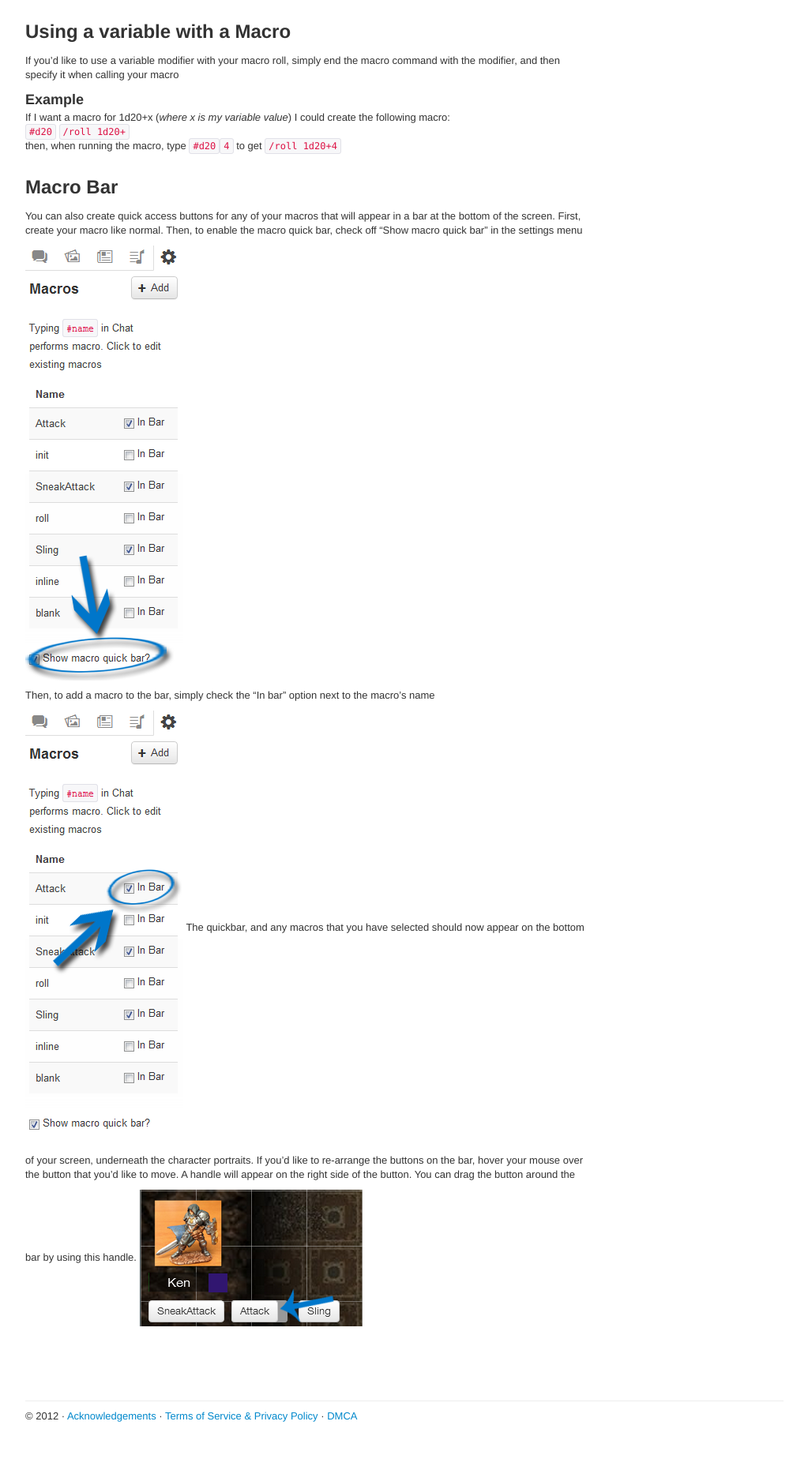
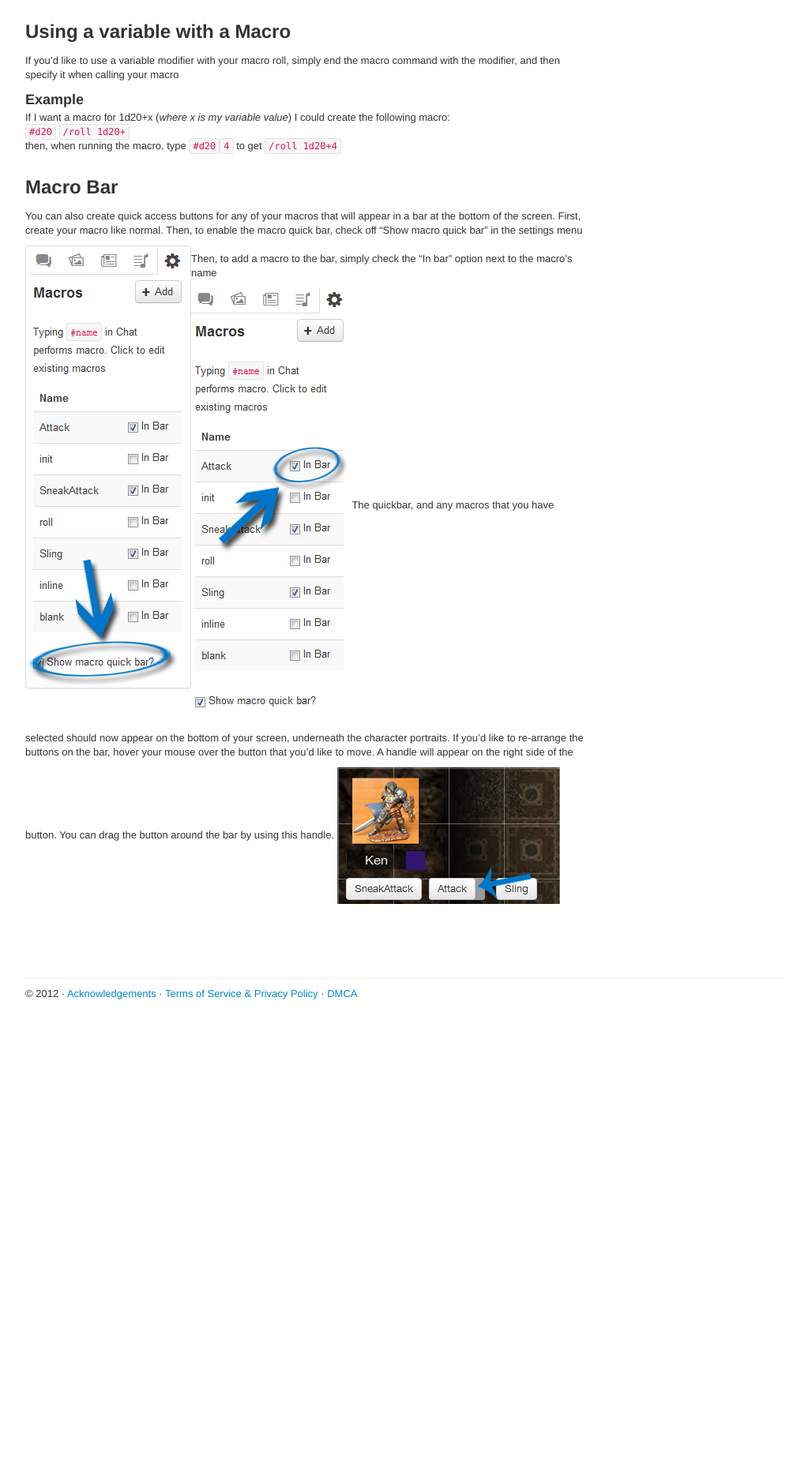
Before and after one commit to Roll20/help.roll20.net, a Jekyll site: the page built from _posts/2012-05-01-macros.markdown, in a window 1280 px wide. Shown: the part 1200-3062 px from the top of the page at 79% size, without its empty margins (128-1151 px from the left). Built offline with Jekyll 4.4.1, drawn with Linux system fonts in a browser that asks for light colours; nearby versions of some CDN libraries; Markdown is read by kramdown in place of the engine named in the settings; comment, search, counter and statistics services are not loaded; after the commit the page ends 2527 px from its top, so only the background shows below that.

Commit message:
Update gh-pages

```diff
--- a/_posts/2012-05-01-macros.markdown
+++ b/_posts/2012-05-01-macros.markdown
@@ -62,7 +62,7 @@ Macro Bar
 --------
 
 You can also create quick access buttons for any of your macros that will appear in a bar at the bottom of the screen. First, create your macro like normal. Then, to enable the macro quick bar, check off "Show macro quick bar" in the settings menu<br>
-<img src="/images/showquickbar.png" /><br>
+<img src="/images/showquickbar.png" align="left" class="thumbnail" /><br>
 Then, to add a macro to the bar, simply check the "In bar" option next to the macro's name<br>
 <img src="/images/macroinbar.png" />
 The quickbar, and any macros that you have selected should now appear on the bottom of your screen, underneath the character portraits. If you'd like to re-arrange the buttons on the bar, hover your mouse over the button that you'd like to move. A handle will appear on the right side of the button. You can drag the button around the bar by using this handle.
```
